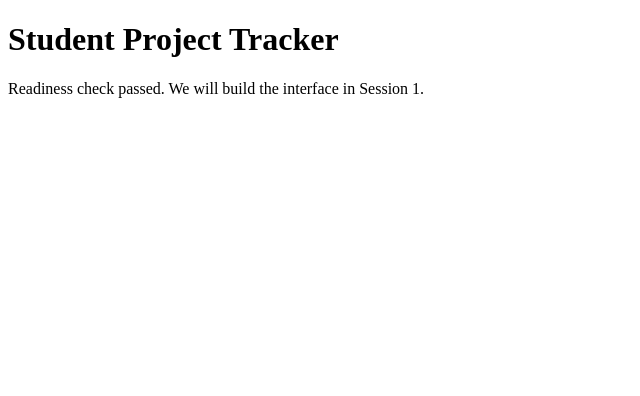
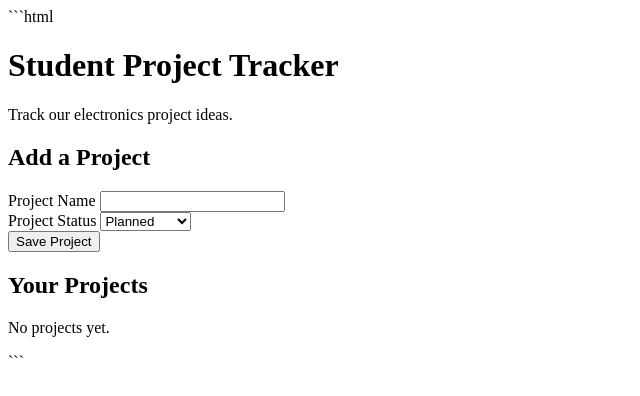
Before and after one commit to yashwanth00023-pixel/student-project-tracker, a website: page student-project-tracker/public/index.html in a window 1280 px wide. Shown: the whole page, without its empty margins (0-640 px from the left). Drawn offline with Linux system fonts and the light colour scheme.

Commit message:
Describe tracker and inspect HTML

````diff
--- a/student-project-tracker/public/index.html
+++ b/student-project-tracker/public/index.html
@@ -1,5 +1,57 @@
-<!doctype html>
+```html
+<!DOCTYPE html>
 <html lang="en">
-<head><meta charset="UTF-8"><meta name="viewport" content="width=device-width, initial-scale=1"><title>Workshop readiness</title></head>
-<body><main><h1>Student Project Tracker</h1><p>Readiness check passed. We will build the interface in Session 1.</p></main></body>
+<head>
+  <meta charset="UTF-8">
+  <meta name="viewport" content="width=device-width, initial-scale=1.0">
+  <title>Student Project Tracker</title>
+  <link rel="stylesheet" href="style.css">
+  <script src="script.js" defer></script>
+</head>
+<body>
+  <main>
+    <header>
+      <h1>Student Project Tracker</h1>
+      <p>Track our electronics project ideas.</p>
+    </header>
+
+    <section aria-labelledby="form-title">
+      <h2 id="form-title">Add a Project</h2>
+
+      <form id="project-form">
+        <div>
+          <label for="name">Project Name</label>
+          <input
+            type="text"
+            id="name"
+            name="name"
+            required
+            maxlength="80"
+          >
+        </div>
+
+        <div>
+          <label for="status">Project Status</label>
+          <select id="status" name="status">
+            <option value="Planned">Planned</option>
+            <option value="In Progress">In Progress</option>
+            <option value="Completed">Completed</option>
+          </select>
+        </div>
+
+        <button id="save-button" type="submit">Save Project</button>
+        <button id="cancel-button" type="button" hidden>Cancel</button>
+      </form>
+    </section>
+
+    <p id="message" role="status" aria-live="polite"></p>
+
+    <section aria-labelledby="list-title">
+      <h2 id="list-title">Your Projects</h2>
+      <p id="empty-state">No projects yet.</p>
+      <ul id="project-list"></ul>
+    </section>
+  </main>
+</body>
 </html>
+```
````
